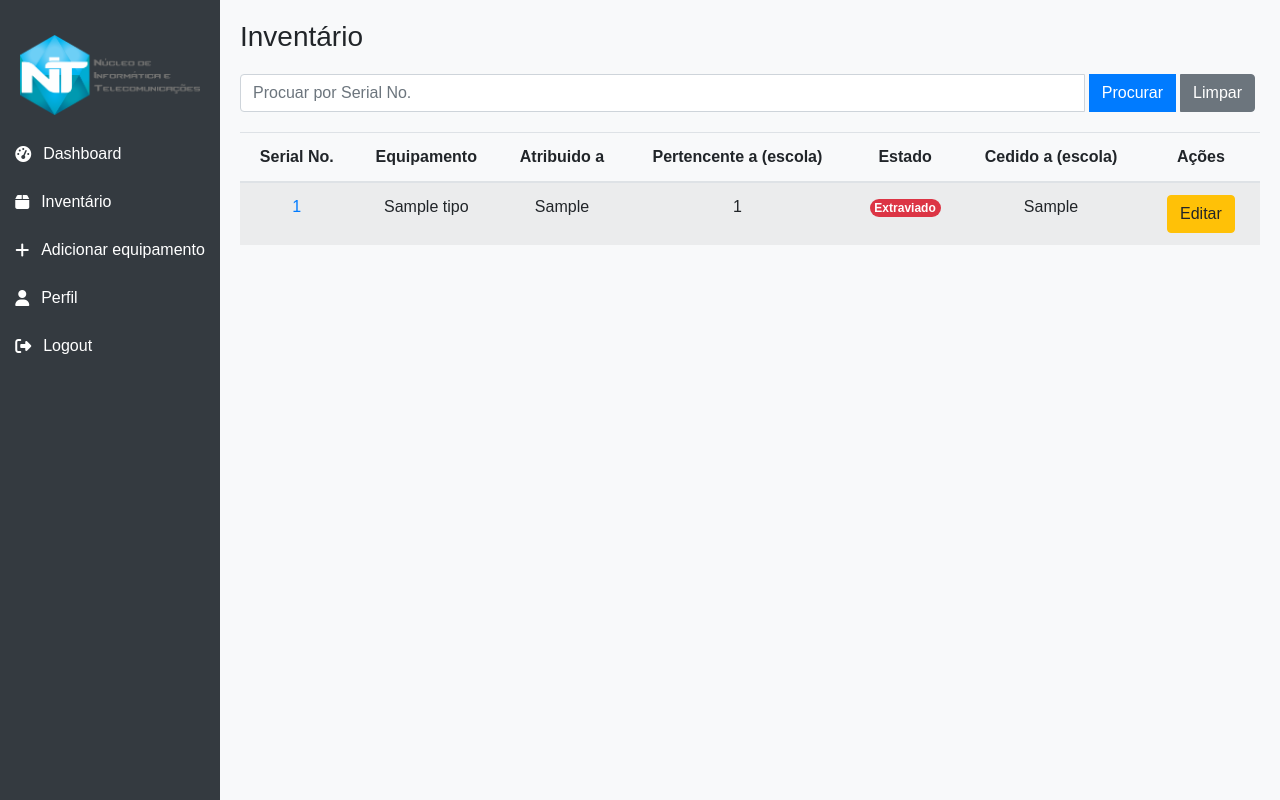
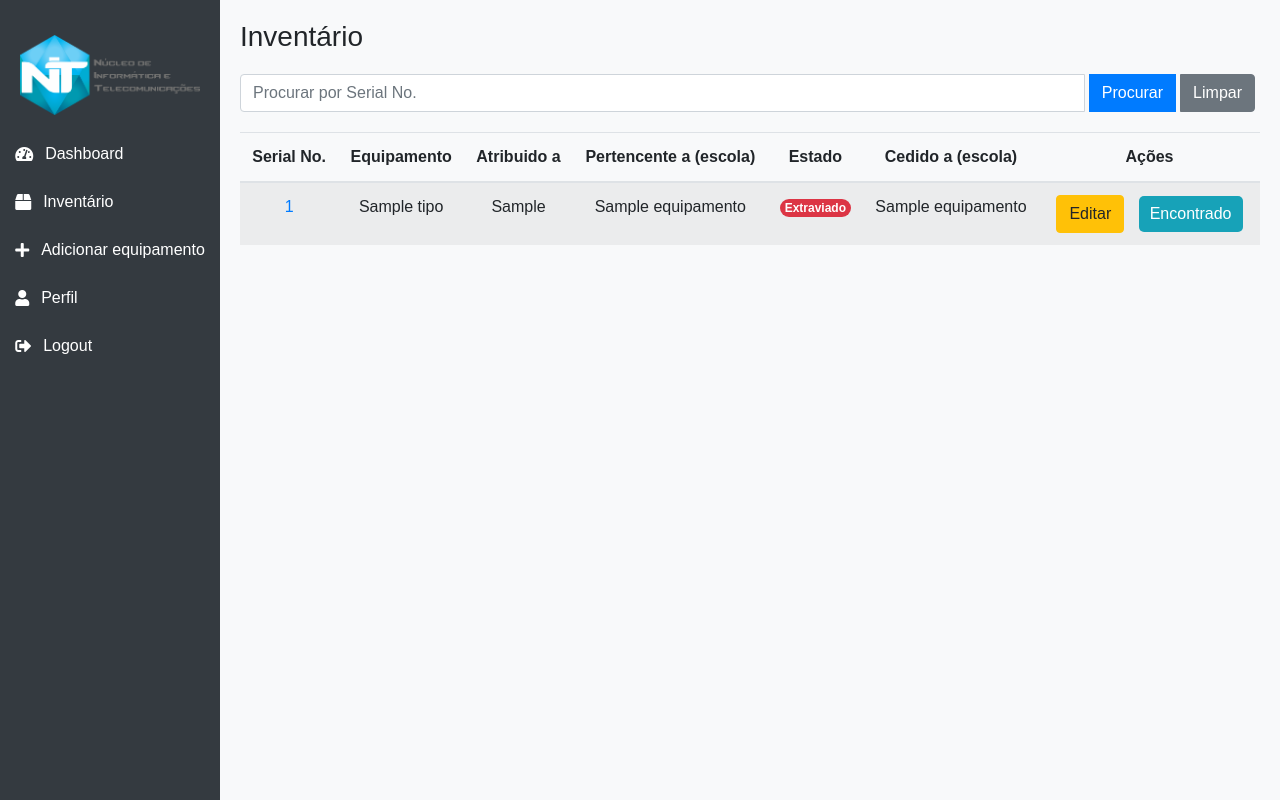
Before and after one commit to RafaelPereira014/gestao_material, a Flask app: template app/templates/inventory.html in a window 1280 px wide. Run offline with Flask 3, Linux system fonts and the light colour scheme; the template is opened without the code that fills it: most values are stand-ins (such as "Sample title", 1, 10 or a date in 2020); some libraries are stand-ins or nearby versions.

Commit message:
fix isses on equips

```diff
--- a/app/templates/add_equipment.html
+++ b/app/templates/add_equipment.html
@@ -84,6 +84,7 @@
                         <label for="itemName">Tipo de equipamento</label>
                         <input type="text" class="form-control" id="itemName" name="itemName" placeholder="Introduzir tipo de equipamento">
                     </div>
+                    {%if is_admin %}
                     <div class="form-group">
                         <label for="location">Escola</label>
                         <select class="form-control" id="location" name="location">
@@ -93,6 +94,7 @@
                             {% endfor %}
                         </select>
                     </div>
+                    {%endif%}
                     <div class="form-group">
                         <label for="assignedTo">Atribuido a (opcional)</label>
                         <input type="text" class="form-control" id="assignedTo" name="assignedTo" placeholder="Introduzir cc do aluno">
--- a/app/templates/inventory.html
+++ b/app/templates/inventory.html
@@ -9,70 +9,44 @@
     <link rel="stylesheet" href="https://cdnjs.cloudflare.com/ajax/libs/font-awesome/5.15.4/css/all.min.css">
     <link rel="stylesheet" href="{{ url_for('static', filename='css/inventory.css')}}">
     <link rel="stylesheet" href="{{ url_for('static', filename='css/sidebar.css')}}">
+    <style>
+        /* Custom button styles */
+        .btn-assign { background-color: #28a745; color: #fff; border-radius: 5px; padding: 5px 10px; }
+        .btn-assign:hover { background-color: #218838; }
+        .btn-return, .btn-found, .btn-repaired { background-color: #17a2b8; color: #fff; border-radius: 5px; padding: 5px 10px; }
+        .btn-return:hover, .btn-found:hover, .btn-repaired:hover { background-color: #138496; }
+    </style>
 </head>
 <body>
     <div id="sidebar">
-        <!-- Sidebar Icon/Logo -->
         <div class="sidebar-icon">
             <img src="{{ url_for('static', filename='images/NIT_logo.png') }}" alt="Logo">
         </div>
-
-        <!-- Navigation Items -->
         <ul class="nav flex-column">
-            <li class="nav-item">
-                <a class="nav-link active" href="/index" title="Dashboard">
-                    <i class="fas fa-tachometer-alt"></i> Dashboard
-                </a>
-            </li>
-            <li class="nav-item">
-                <a class="nav-link" href="/inventory" title="Inventory">
-                    <i class="fas fa-box"></i> Inventário
-                </a>
-            </li>
-            <li class="nav-item">
-                <a class="nav-link" href="/adicionar_equipamento" title="Add Equipment">
-                    <i class="fas fa-plus"></i> Adicionar equipamento
-                </a>
-            </li>
-            <li class="nav-item">
-                <a class="nav-link" href="/perfil" title="Perfil utilizador">
-                    <i class="fas fa-user"></i> Perfil
-                </a>
-            </li>
+            <li class="nav-item"><a class="nav-link active" href="/index"><i class="fas fa-tachometer-alt"></i> Dashboard</a></li>
+            <li class="nav-item"><a class="nav-link" href="/inventory"><i class="fas fa-box"></i> Inventário</a></li>
+            <li class="nav-item"><a class="nav-link" href="/adicionar_equipamento"><i class="fas fa-plus"></i> Adicionar equipamento</a></li>
+            <li class="nav-item"><a class="nav-link" href="/perfil"><i class="fas fa-user"></i> Perfil</a></li>
             {% if is_admin %}
-                <li class="nav-item">
-                    <a class="nav-link" href="/adicionar_utilizador" title="Add User">
-                        <i class="fas fa-user-plus"></i> Adicionar utilizador
-                    </a>
-                </li>
+                <li class="nav-item"><a class="nav-link" href="/adicionar_utilizador"><i class="fas fa-user-plus"></i> Adicionar utilizador</a></li>
             {% endif %}
-
-            <li class="nav-item">
-                <a class="nav-link" href="/logout" title="Logout">
-                    <i class="fas fa-sign-out-alt"></i> Logout
-                </a>
-            </li>
+            <li class="nav-item"><a class="nav-link" href="/logout"><i class="fas fa-sign-out-alt"></i> Logout</a></li>
         </ul>
     </div>
 
-    <!-- Main content -->
     <div id="main-content">
         <h1>Inventário</h1>
-
-        <!-- Search Bar -->
         <div class="mb-3">
             <form method="GET" action="{{ url_for('inventory') }}">
                 <div class="input-group">
-                    <input type="text" name="search" id="searchSerial" class="form-control" placeholder="Procuar por Serial No." value="{{ search_query }}">
+                    <input type="text" name="search" id="searchSerial" class="form-control" placeholder="Procurar por Serial No." value="{{ search_query }}">
                     <div class="input-group-append">
                         <button type="submit" class="btn btn-primary">Procurar</button>
-                        <a href="{{ url_for('inventory') }}" class="btn btn-secondary">Limpar</a> <!-- Clear button -->
+                        <a href="{{ url_for('inventory') }}" class="btn btn-secondary">Limpar</a>
                     </div>
                 </div>
             </form>
         </div>
-
-
 
         <!-- Equipment Table -->
         <table class="table table-striped">
@@ -88,17 +62,12 @@
                 </tr>
             </thead>
             <tbody id="inventoryTable">
-
                 {% for equipamento in equipamentos %}
                     <tr>
-                        <td>
-                            <a href="{{ url_for('item_page', serial_number=equipamento.serial_number, escola_id=equipamento.escola_id) }}">
-                                {{ equipamento.serial_number }}
-                            </a>
-                        </td>
-                        <td>{{ equipamento.tipo }}</td>  <!-- Equipment Type -->
-                        <td>{{ equipamento.aluno_CC if equipamento.aluno_CC else '-' }}</td>  <!-- Assigned to -->
-                        <td>{{ equipamento.escola_id }}</td>  <!-- School ID -->
+                        <td><a href="{{ url_for('item_page', serial_number=equipamento.serial_number, escola_id=equipamento.escola_id) }}">{{ equipamento.serial_number }}</a></td>
+                        <td>{{ equipamento.tipo }}</td>
+                        <td>{{ equipamento.aluno_CC if equipamento.aluno_CC else '-' }}</td>
+                        <td>{{ equipamento.escola_name_from if equipamento.escola_name_from else '-' }}</td>
                         <td>
                             {% if equipamento.status == 'Em uso' %}
                                 <span class="badge badge-success rounded-pill">Em uso</span>
@@ -112,83 +81,55 @@
                                 <span class="badge badge-secondary rounded-pill">Unknown</span>
                             {% endif %}
                         </td>
-                        <td>{{ equipamento.cedido_a_escola if equipamento.cedido_a_escola else '-' }}</td>  <!-- Cedido a -->
+                        <td>{{ equipamento.escola_name_to if equipamento.escola_name_to else '-' }}</td>
                         <td>
                             <a href="{{ url_for('edit_equip', serial_number=equipamento.serial_number, escola_id=equipamento.escola_id) }}" class="btn btn-warning">Editar</a>
-
+                            {% if equipamento.status == 'Em uso' %}
+                                <a href="#" class="btn btn-return" onclick="showModal('Devolver')">Devolvido</a>
+                            {% elif equipamento.status == 'Extraviado' %}
+                                <a href="#" class="btn btn-found" onclick="showModal('Encontrado')">Encontrado</a>
+                            {% elif equipamento.status == 'Em manutenção' %}
+                                <a href="#" class="btn btn-repaired" onclick="showModal('Reparado')">Reparado</a>
+                            {% elif equipamento.status == 'Disponivel' %}
+                                <a href="#" class="btn btn-assign" onclick="showModal('Atribuir')">Atribuir a</a>
+                            {% endif %}
                         </td>
                     </tr>
                 {% else %}
-                    <tr>
-                        <td colspan="7" class="text-center">No equipment found.</td>
-                    </tr>
+                    <tr><td colspan="7" class="text-center">No equipment found.</td></tr>
                 {% endfor %}
             </tbody>
         </table>
-        <!-- Pagination Controls -->
-        <div class="d-flex justify-content-center mt-4">
-            <nav>
-                <ul class="pagination">
-                    {% if page > 1 %}
-                        <li class="page-item">
-                            <a class="page-link" href="{{ url_for('inventory', page=page - 1, search=search_query) }}" aria-label="Previous">
-                                <span aria-hidden="true">&laquo; Anterior</span>
-                            </a>
-                        </li>
-                    {% endif %}
+    </div>
 
-                    {% for p in range(1, total_pages + 1) %}
-                        <li class="page-item {% if p == page %}active{% endif %}">
-                            <a class="page-link" href="{{ url_for('inventory', page=p, search=search_query) }}">{{ p }}</a>
-                        </li>
-                    {% endfor %}
-
-                    {% if page < total_pages %}
-                        <li class="page-item">
-                            <a class="page-link" href="{{ url_for('inventory', page=page + 1, search=search_query) }}" aria-label="Next">
-                                <span aria-hidden="true">Próximo &raquo;</span>
-                            </a>
-                        </li>
-                    {% endif %}
-                </ul>
-            </nav>
+    <!-- Modal Structure -->
+    <div class="modal fade" id="actionModal" tabindex="-1" role="dialog" aria-labelledby="modalTitle" aria-hidden="true">
+        <div class="modal-dialog" role="document">
+            <div class="modal-content">
+                <div class="modal-header">
+                    <h5 class="modal-title" id="modalTitle">Action Confirmation</h5>
+                    <button type="button" class="close" data-dismiss="modal" aria-label="Close">
+                        <span aria-hidden="true">&times;</span>
+                    </button>
+                </div>
+                <div class="modal-body">Are you sure you want to proceed with this action?</div>
+                <div class="modal-footer">
+                    <button type="button" class="btn btn-secondary" data-dismiss="modal">Cancel</button>
+                    <button type="button" class="btn btn-primary" id="confirmAction">Confirm</button>
+                </div>
+            </div>
         </div>
     </div>
 
     <script src="https://code.jquery.com/jquery-3.5.1.slim.min.js"></script>
     <script src="https://cdn.jsdelivr.net/npm/bootstrap@4.5.2/dist/js/bootstrap.bundle.min.js"></script>
-    <script src="https://kit.fontawesome.com/a076d05399.js"></script> <!-- Font Awesome -->
-
     <script>
-        function filterTable() {
-            const searchValue = document.getElementById("searchSerial").value.toLowerCase();
-            const rows = document.getElementById("inventoryTable").getElementsByTagName("tr");
-
-            let hasVisibleRow = false; // Track if any row is visible
-
-            for (let i = 0; i < rows.length; i++) {
-                const serialCell = rows[i].getElementsByTagName("td")[0]; // Get the first cell (Serial No.)
-
-                // Only filter out actual data rows (not the "No equipment found" row)
-                if (serialCell) {
-                    const serialNumber = serialCell.textContent || serialCell.innerText;
-                    // Check if the serial number matches the search query
-                    if (serialNumber.toLowerCase().includes(searchValue)) {
-                        rows[i].style.display = ""; // Show row
-                        hasVisibleRow = true; // At least one row is visible
-                    } else {
-                        rows[i].style.display = "none"; // Hide row
-                    }
-                }
-            }
-
-            // If no rows match, ensure "No equipment found" is visible
-            const noEquipmentRow = document.querySelector("#inventoryTable tr.no-equipment-row");
-            if (!hasVisibleRow && noEquipmentRow) {
-                noEquipmentRow.style.display = ""; // Show "No equipment found"
-            } else if (noEquipmentRow) {
-                noEquipmentRow.style.display = "none"; // Hide "No equipment found" if there are visible rows
-            }
+        function showModal(actionType, url) {
+            document.getElementById('modalTitle').textContent = `${actionType} Equipamento`;
+            document.getElementById('confirmAction').onclick = function () {
+                window.location.href = url;
+            };
+            $('#actionModal').modal('show');
         }
     </script>
 </body>
--- a/app/templates/user_profile.html
+++ b/app/templates/user_profile.html
@@ -72,7 +72,7 @@
                     <p><strong>Nome:</strong> {{ user_data['username'] }}</p>
                     <p><strong>Email:</strong> {{ user_data['email'] }}</p>
                     {%if not is_admin%}
-                        <p><strong>Escola:</strong> {{ user_data['escola_id'] }}</p>
+                        <p><strong>Escola:</strong> {{ escola_nome }}</p>
                     {% endif %}
                     <p><strong>Função:</strong> {{ user_data['role'] }}</p>
 
```
Also changed, not shown: app/__init__.py (+24 -7 lines), app/db_operations/inventory.py (+10 -6 lines).
